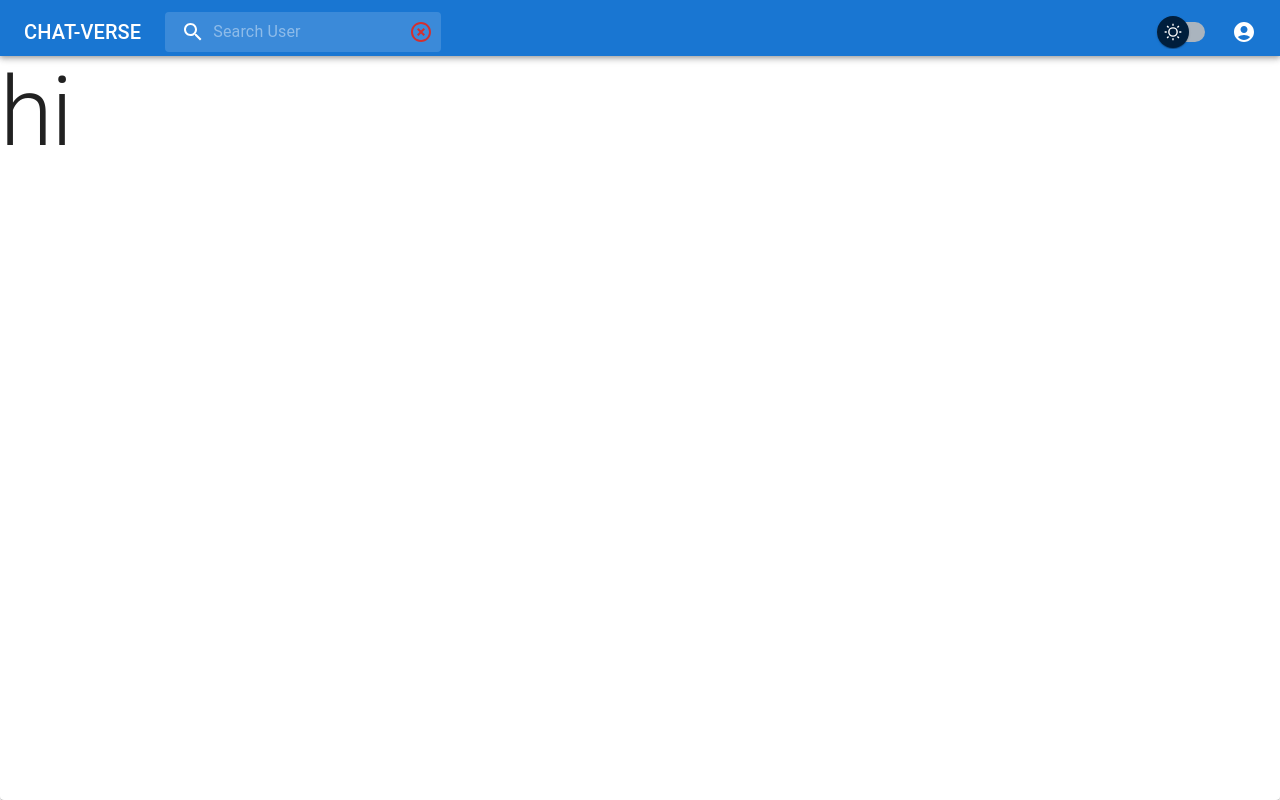
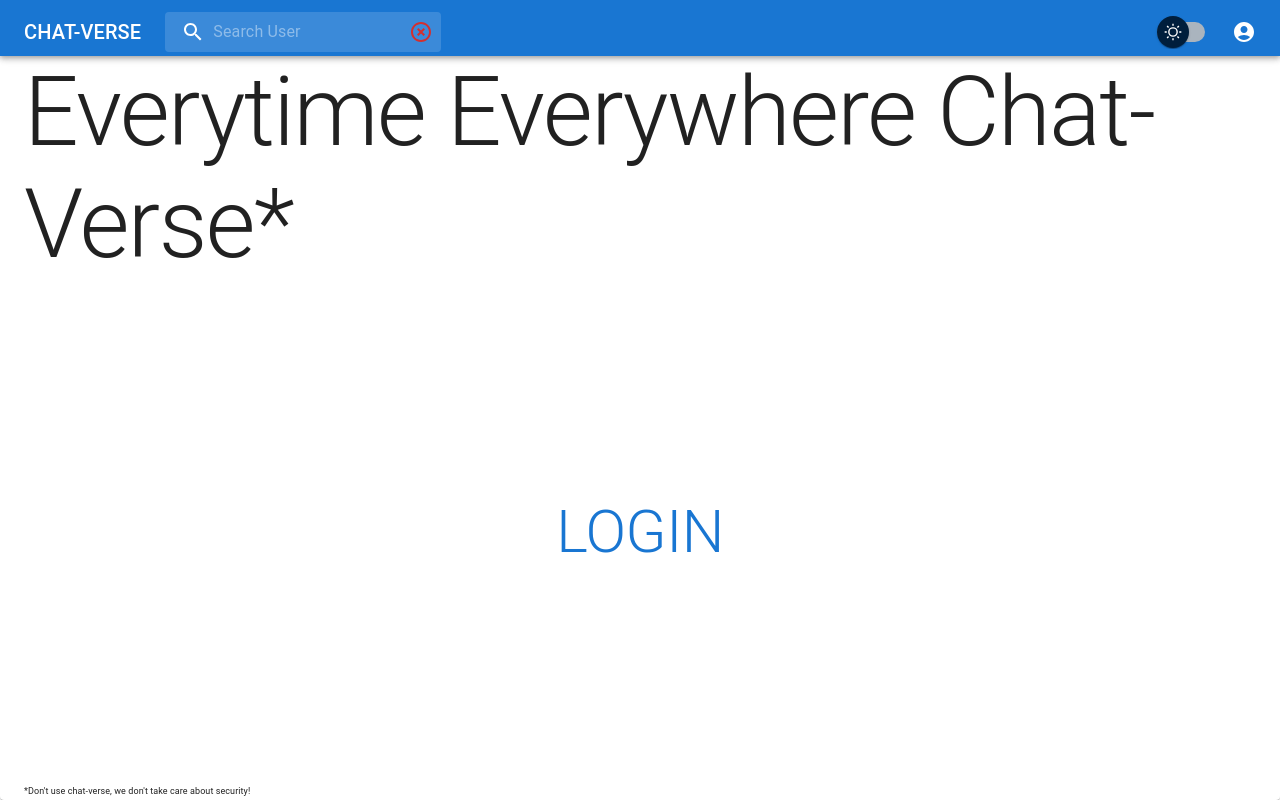
Before and after one commit to JoniJo06/chat-verse-frontend, a React (Create React App) app: page / in a window 1280 px wide. Built offline with nearby package versions, Linux system fonts and the light colour scheme.

Commit message:
fix small problems

```diff
--- a/src/Components/AppBar/AppBar.tsx
+++ b/src/Components/AppBar/AppBar.tsx
@@ -103,7 +103,6 @@ const PrimarySearchAppBar: React.FC<Props> = ({
   };
 
   useEffect(()=> {
-
     if (!searchValue.trim()) {
       setSearchResult({ user: null, users: [] });
       return;
@@ -114,6 +113,7 @@ const PrimarySearchAppBar: React.FC<Props> = ({
     )
       .then((res) => setSearchResult(res.data))
       .catch((err) => console.log(err));
+
   }, [searchValue])
 
 
@@ -276,7 +276,7 @@ const PrimarySearchAppBar: React.FC<Props> = ({
                             setSearchValue('')
                           }}
                         >
-                          Send Friendrequest
+                           Send Friendrequest
                         </Button>
                       ) : (
                         <Typography variant='h6'>
--- a/src/Components/ChatCard/ChatCard.styles.ts
+++ b/src/Components/ChatCard/ChatCard.styles.ts
@@ -5,5 +5,7 @@ export const Wrapper = styled(Button)(({theme})=>({
   margin: 0,
   width: '100%',
   borderRadius: 0,
-  borderBottom: theme.palette.mode === 'dark' ? '1px solid white' : '1px solid black'
+  borderBottom: theme.palette.mode === 'dark' ? '1px solid white' : '1px solid black',
+  display: 'flex',
+  justifyContent: 'flex-start'
 }));
--- a/src/Components/ChatCard/ChatCard.tsx
+++ b/src/Components/ChatCard/ChatCard.tsx
@@ -4,7 +4,7 @@ import { ChatType } from '../../Types';
 import axios from 'axios';
 import { ApplicationState } from '../../Redux';
 import { connect } from 'react-redux';
-import { Avatar } from '@mui/material';
+import { Avatar, Typography } from '@mui/material';
 import { Socket, User } from '../../Redux/Types';
 import { createChat } from '../../Socket';
 import stringAvatar from '../../stringToAvatar';
@@ -63,7 +63,7 @@ const ChatCard: React.FC<AllProps> = ({ chat_id, setCurrentChat, userToken, sock
       ) : (
          <Avatar  {...stringAvatar(chat.name, 30)} />
        )}
-      {chat?.name}
+      <Typography >{chat?.name}</Typography>
 
     </Wrapper>
   );
--- a/src/Components/ChatCollection/ChatCollection.styles.ts
+++ b/src/Components/ChatCollection/ChatCollection.styles.ts
@@ -3,7 +3,7 @@ import { Paper, Box } from '@mui/material'
 
 export const Wrapper = styled(Paper)(({theme}) => ({
   width: '30vw',
-  maxWidth: '200px',
+  maxWidth: '400px',
   height: '100%',
   borderRadius: 0,
   borderLeft: theme.palette.mode === 'dark' ? '1px solid white' : '1px solid black'
--- a/src/Components/ChatCollection/ChatCollection.tsx
+++ b/src/Components/ChatCollection/ChatCollection.tsx
@@ -45,7 +45,7 @@ const ChatCollection: React.FC<AllProps> = ({
         .catch((err) => console.log(err));
     };
     void fetchData();
-  }, []);
+  }, [currentChat]);
 
 
 
--- a/src/Pages/HomePage/HomePage.tsx
+++ b/src/Pages/HomePage/HomePage.tsx
@@ -1,7 +1,7 @@
 //Styles
 import React, { useEffect, useRef, useState } from 'react';
 import { TabsContainer, Wrapper } from './HomePage.styles';
-import { Chat, ChatCollection, ChatCollectionTabPanel, TopicCollection } from '../../Components';
+import { Chat, ChatCollection, ChatCollectionTabPanel } from '../../Components';
 // import { RootState } from '../../Redux/Reducers';
 // import { useSelector } from 'react-redux';
 import { useNavigate } from 'react-router-dom';
@@ -14,7 +14,6 @@ import axios from 'axios';
 import stringAvatar from '../../stringToAvatar';
 import { toast } from 'react-toastify';
 import { createChat } from '../../Socket';
-import chat from '../../Components/Chat/Chat';
 
 type FriendType = {
   _id: string
@@ -71,13 +70,18 @@ const HomePage: React.FC<AllProps> = ({
   };
 
   useEffect(() => {
+    const fetchData = async () => {
+
       if (friendsListOpen) {
-      axios(process.env.REACT_APP_BACKEND_URL + '/users/friends/info/chat-list', {
+        await axios(process.env.REACT_APP_BACKEND_URL + '/users/friends/info/chat-list', {
           headers: { JWT_TOKEN: userToken },
         })
           .then(({ data }) => setFriends(data))
           .catch(err => console.log(err));
       }
+    createChat(socket, currentChat.chat_id, user.user_id);
+    };
+    void fetchData();
   }, [ friendsListOpen ]);
 
   closeOnOutsideClick(friendsListRef);
@@ -104,18 +108,18 @@ const HomePage: React.FC<AllProps> = ({
       headers: { JWT_TOKEN: userToken },
     })
       .then(({ data }) => {
-        toast.success('successful')
+        toast.success('successful');
         setCurrentChat((prev: ChatType): ChatType => {
           return data.chat;
-        })
+        });
       })
       .catch(err => {
-        if(err.response.data.status === 'exist')
-          toast.error('chat already exist')
-        console.error({err})
+        if (err.response.data.status === 'exist')
+          toast.error('chat already exist');
+        console.error({ err });
       });
 
-    createChat(socket, currentChat.chat_id, user_id)
+    createChat(socket, currentChat.chat_id, user_id);
   };
 
   return (
@@ -152,11 +156,18 @@ const HomePage: React.FC<AllProps> = ({
                   alignItems: 'center',
                 })}
                 >
-                  <Button fullWidth onClick={() => handleCreateChat(el._id)}>
+                  <Button
+                    sx={{display: 'flex', justifyContent: 'flex-start'}}
+                    fullWidth onClick={() => {
+                    void handleCreateChat(el._id);
+                    setFriendsListOpen(false);
+                  }}
+                  >
                     {el.profile_pic ? <Avatar
                       alt={el.username} src={el.profile_pic} sx={{ width: 30, height: 30 }}
                     /> : <Avatar {...stringAvatar(el.username, 30)} />}
                     <Typography variant='h5'>{el.username}</Typography>
+
                   </Button>
                 </Paper>
               );
--- a/src/Pages/LandingPage/LandingPage.tsx
+++ b/src/Pages/LandingPage/LandingPage.tsx
@@ -1,27 +1,17 @@
 //Styles
 import {Wrapper} from './LandingPage.styles'
-// import { useTheme } from '@mui/material/styles';
-// import { useNavigate } from 'react-router-dom';
-// import { useSelector } from 'react-redux';
-// import { RootState } from '../../Redux/Reducers';
-// import { useEffect } from 'react';
-import {Typography} from '@mui/material'
+import { Button, Container, Typography } from '@mui/material';
+import { useNavigate } from 'react-router-dom';
 
 const LandingPage: React.FC = () => {
-
-    // const theme = useTheme();
-    // const navigate = useNavigate();
-
-    // const userStatus = useSelector((state: RootState) => state.userStatus);
-
-    // useEffect(() => {
-    //     if (userStatus) {
-    //         navigate('/home');
-    //     }
-    // }, []);
+  const navigate = useNavigate()
     return (
         <Wrapper>
-            <Typography variant='h1'>hi</Typography>
+          <Container maxWidth='xl' sx={{display: 'flex', flexDirection: 'column', justifyContent: 'space-between', height: '100%'}}>
+            <Typography variant='h1'>Everytime Everywhere Chat-Verse*</Typography>
+            <Button sx={{height: '20rem'}}  onClick={() => navigate('/login')} ><Typography  variant='h2'>Login</Typography></Button>
+            <Typography variant='subtitle1' sx={{fontSize: 9}}>*Don't use chat-verse, we don't take care about security!</Typography>
+          </Container>
         </Wrapper>
     )
 }
```
Lines whose indentation alone changed are shown as unchanged.
